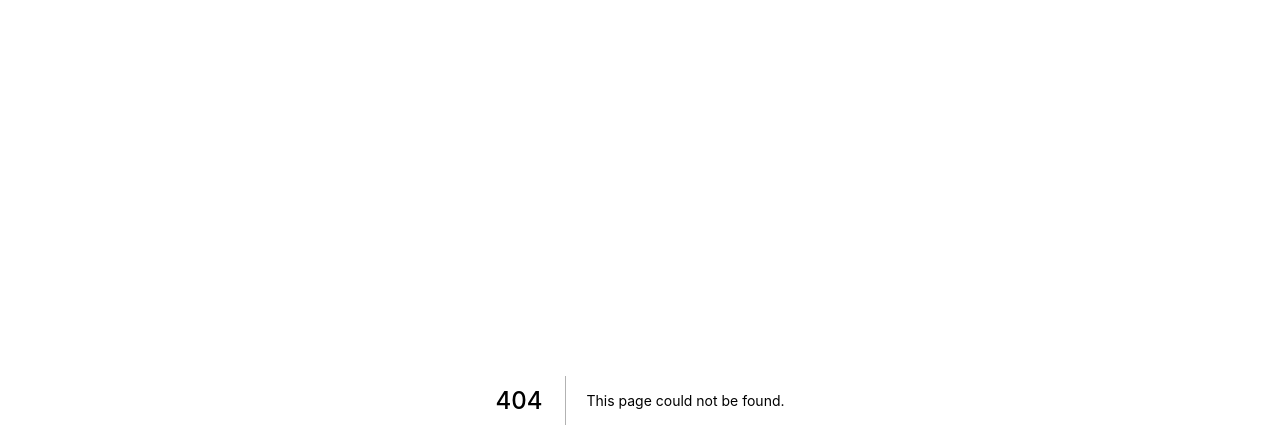
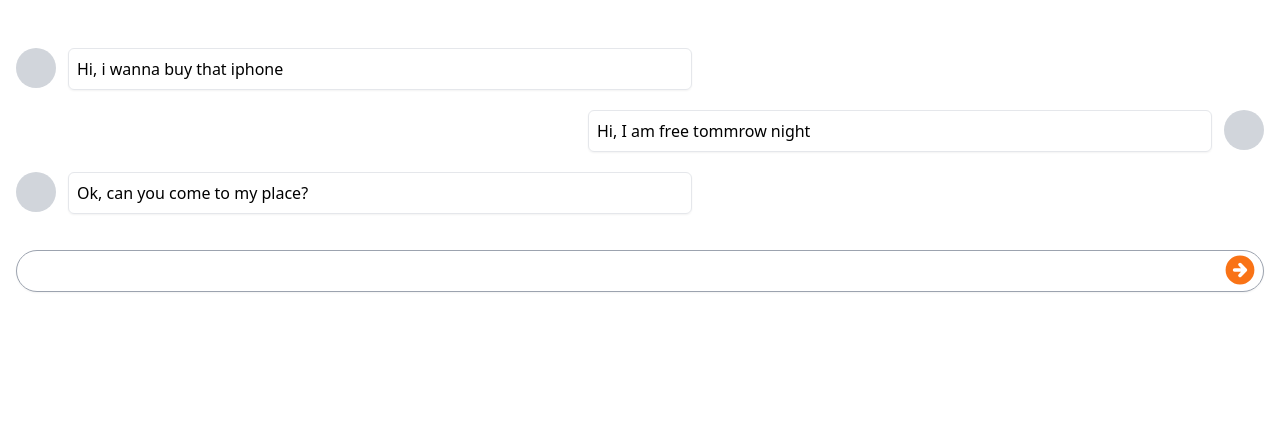
Before and after one commit to GEON1999/carrot-market, a Next.js app: page /chats/1 in a window 1280 px wide. Before the commit this address had no page. Shown: the top 448 px of the page. Built offline with nearby package versions, Linux system fonts and the light colour scheme.

Commit message:
HTML&CSS: chat detail(room)

```diff
--- /dev/null
+++ b/pages/chats/[id].tsx
@@ -0,0 +1,50 @@
+import type { NextPage } from "next";
+
+const ChatDetail: NextPage = () => {
+  return (
+    <div className="px-4 py-12 space-y-5">
+      <div className="flex items-start justify-start space-x-3">
+        <div className="rounded-full bg-gray-300 p-5" />
+        <div className="border p-2 w-1/2 shadow-sm rounded-md">
+          <p>Hi, i wanna buy that iphone</p>
+        </div>
+      </div>
+      <div className="flex flex-row-reverse items-start justify-start space-x-3 space-x-reverse">
+        <div className="rounded-full bg-gray-300 p-5" />
+        <div className="border p-2 w-1/2 shadow-sm rounded-md">
+          <p>Hi, I am free tommrow night</p>
+        </div>
+      </div>
+      <div className="flex items-start justify-start space-x-3">
+        <div className="rounded-full bg-gray-300 p-5" />
+        <div className="border p-2 w-1/2 shadow-sm rounded-md">
+          <p>Ok, can you come to my place?</p>
+        </div>
+      </div>
+      <div className="mt-6-5">
+        <div className="relative top-4">
+          <input
+            type="text"
+            className="border-gray-400 shadow-sm w-full border placeholder:text-gray-500 placeholder:text-sm rounded-3xl  px-3 py-2 focus:outline-none focus:border-orange-500 focus:ring-orange-500"
+          />
+          <div className="absolute top-0.5 right-1.5 text-orange-500 hover:text-orange-600">
+            <svg
+              xmlns="http://www.w3.org/2000/svg"
+              className="h-9 w-9"
+              viewBox="0 0 20 20"
+              fill="currentColor"
+            >
+              <path
+                fillRule="evenodd"
+                d="M10 18a8 8 0 100-16 8 8 0 000 16zm3.707-8.707l-3-3a1 1 0 00-1.414 1.414L10.586 9H7a1 1 0 100 2h3.586l-1.293 1.293a1 1 0 101.414 1.414l3-3a1 1 0 000-1.414z"
+                clipRule="evenodd"
+              />
+            </svg>
+          </div>
+        </div>
+      </div>
+    </div>
+  );
+};
+
+export default ChatDetail;
--- /dev/null
+++ b/pages/chats/index.tsx
@@ -0,0 +1,19 @@
+import type { NextPage } from "next";
+
+const Chats: NextPage = () => {
+  return (
+    <div className="divide-y-[1px] py-12">
+      {[1, 1, 1, 1, 1, 1, 1].map((_, i) => (
+        <div key={i} className="flex px-4 py-3 items-center">
+          <div className="rounded-full bg-gray-300 p-6 mr-3" />
+          <div>
+            <p className="font-semibold">Steve Jebs</p>
+            <p className="text-sm text-gray-500">can you discount this?</p>
+          </div>
+        </div>
+      ))}
+    </div>
+  );
+};
+
+export default Chats;
```
